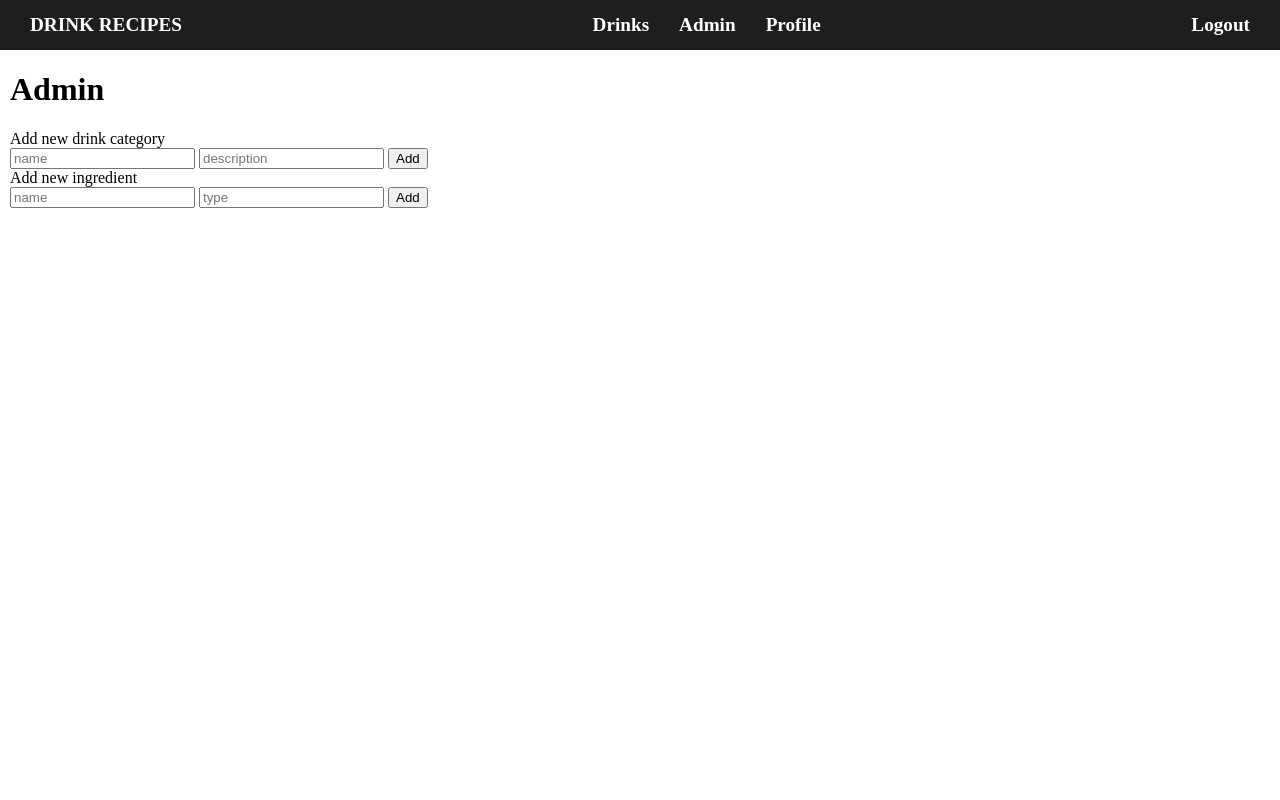
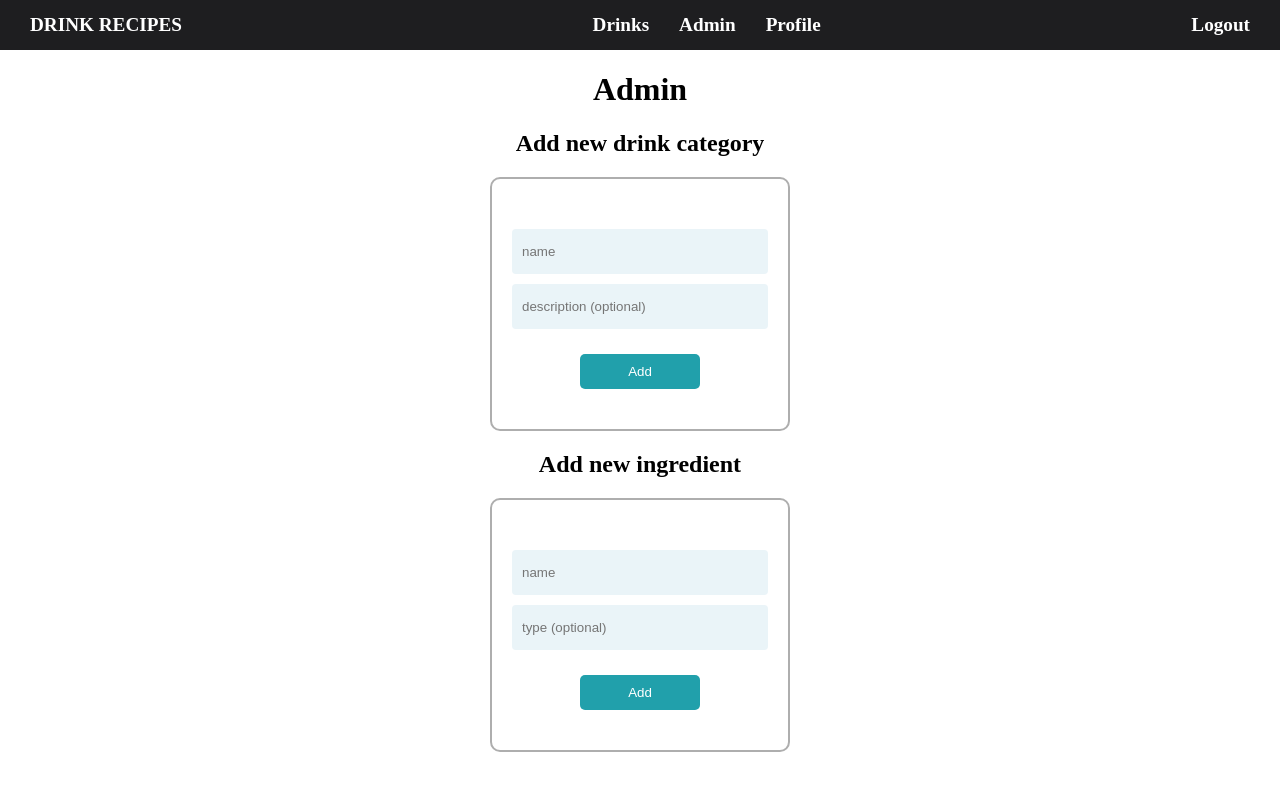
Before and after one commit to tommivk/drink-recipes, a Flask app: page /admin in a window 1280 px wide. Run offline with Flask 2, Linux system fonts and the light colour scheme; the visitor is signed in with stand-in values (Sample User, id 1); some libraries are stand-ins or nearby versions.

Commit message:
add styles

```diff
--- a/static/common.css
+++ b/static/common.css
@@ -308,6 +308,10 @@ body {
     box-sizing: border-box;
 }
 
+.form-container.admin-form {
+    margin-top: 0px;
+}
+
 .form-container h1 {
     margin: 0px 0px 30px 0px;
 }
--- a/templates/admin.html
+++ b/templates/admin.html
@@ -3,22 +3,25 @@
 
 {% block content %}
 <div class="container">
-    <h1>Admin</h1>
+    <h1 class="title">Admin</h1>
 
-    Add new drink category
+    <h2 class="title">Add new drink category</h2>
+    <div class="form-container admin-form">
         <form action="/drinks/categories" method="post">
             <input type="hidden" name="csrf_token" value="{{ session.csrf_token }}" />
-        <input type="text" placeholder="name" name="name" />
-        <input type="text" placeholder="description" name="description" />
-        <button type="submit">Add</button>
+            <input type="text" placeholder="name" name="name" required />
+            <input type="text" placeholder="description (optional)" name="description" />
+            <button class="btn" type="submit">Add</button>
         </form>
-
-    Add new ingredient
+    </div>
+    <h2 class="title">Add new ingredient</h2>
+    <div class="form-container admin-form">
         <form action="/ingredients" method="post">
             <input type="hidden" name="csrf_token" value="{{ session.csrf_token }}">
-        <input type="text" placeholder="name" name="name" />
-        <input type="text" placeholder="type" name="type" />
-        <button type="submit">Add</button>
+            <input type="text" placeholder="name" name="name" required />
+            <input type="text" placeholder="type (optional)" name="type" />
+            <button class="btn" type="submit">Add</button>
         </form>
     </div>
+</div>
 {% endblock %}
```
Lines whose indentation alone changed are shown as unchanged.
